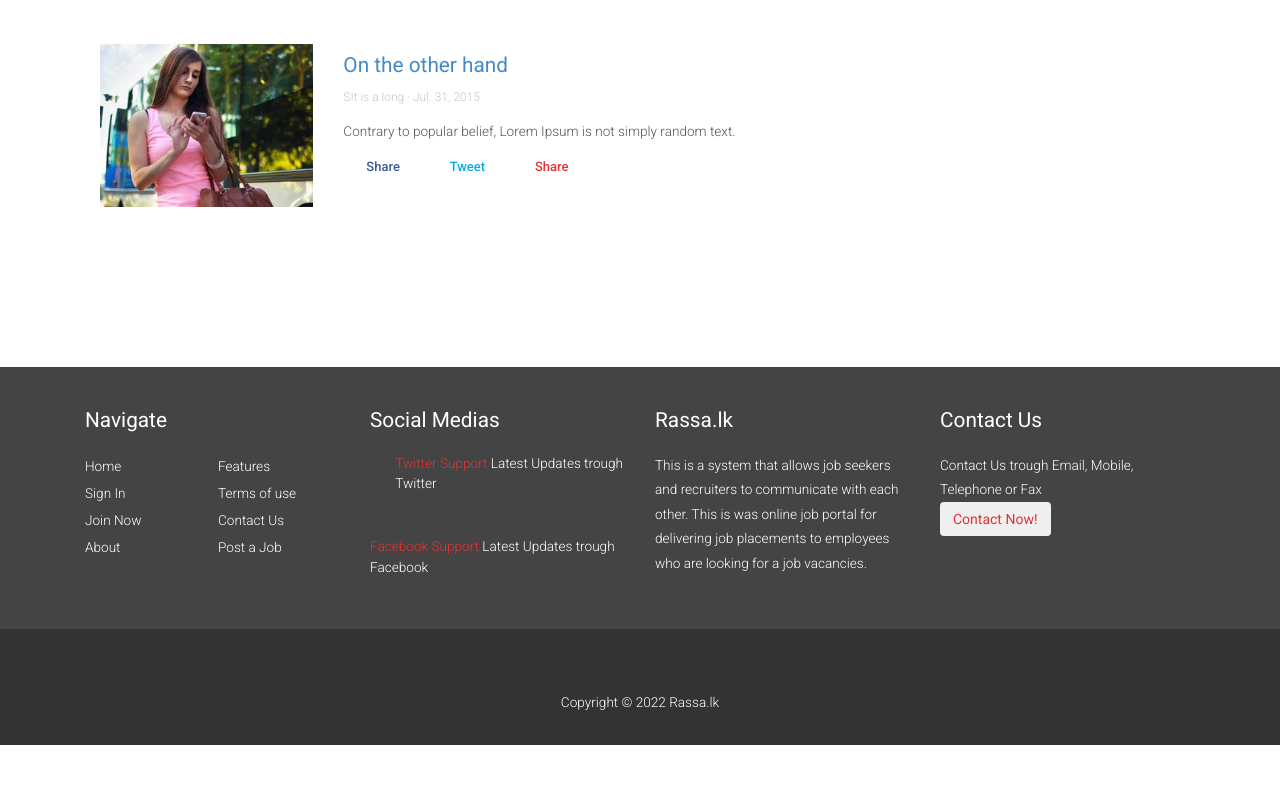
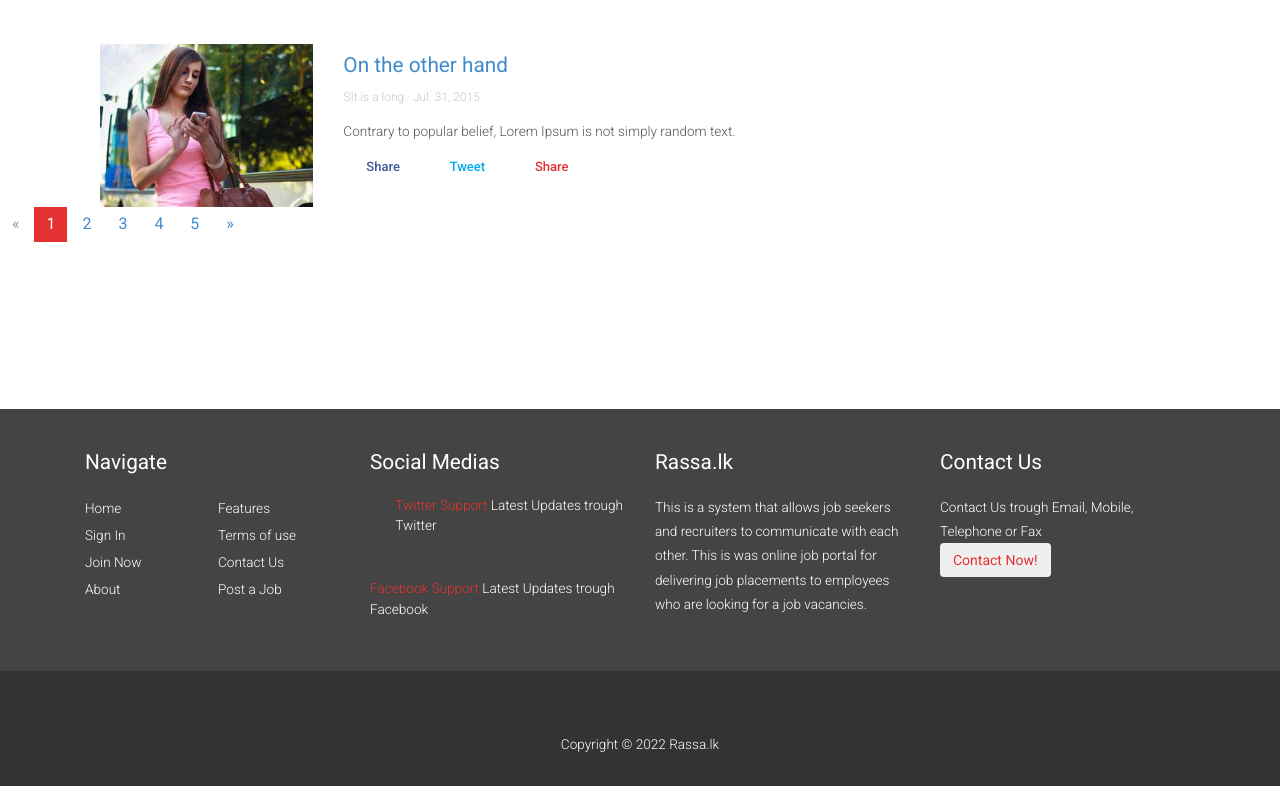
Before and after one commit to nikiniperera/testing2.0-rassa, a PHP site: page / in a window 1280 px wide. Shown: the part 1956-2742 px from the top of the page. Before the commit the page ends 2701 px from the top, so only its background shows below. Run offline with PHP 8.4, Linux system fonts and the light colour scheme; some web fonts are replaced.

Commit message:
Update index.php

```diff
--- a/index.php
+++ b/index.php
@@ -267,6 +267,15 @@
 	   </div>
 	   <div class="clearfix"> </div>
 	 </div>
+	 <ul class="pagination jobs_pagination">
+		<li class="disabled"><a href="#" aria-label="Previous"><span aria-hidden="true">«</span></a></li>
+		<li class="active"><a href="#">1 <span class="sr-only">(current)</span></a></li>
+		<li><a href="#">2</a></li>
+		<li><a href="#">3</a></li>
+		<li><a href="#">4</a></li>
+		<li><a href="#">5</a></li>
+		<li><a href="#" aria-label="Next"><span aria-hidden="true">»</span></a></li>
+	</ul>
 	 <div class="single">
 
 	 </div>
```
